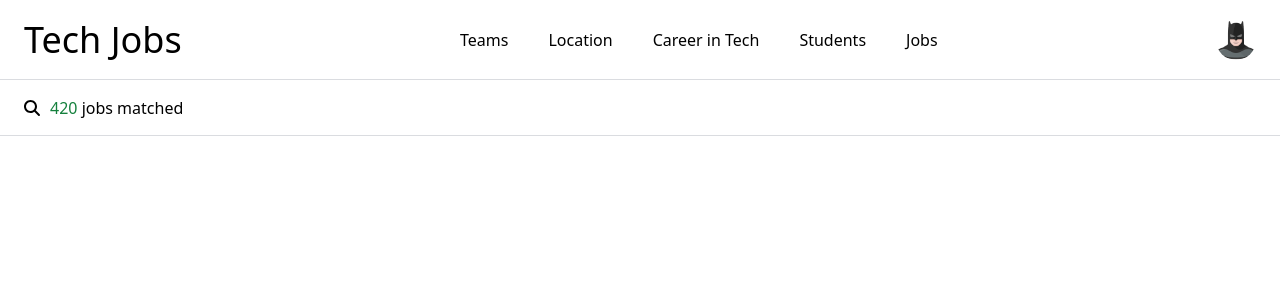
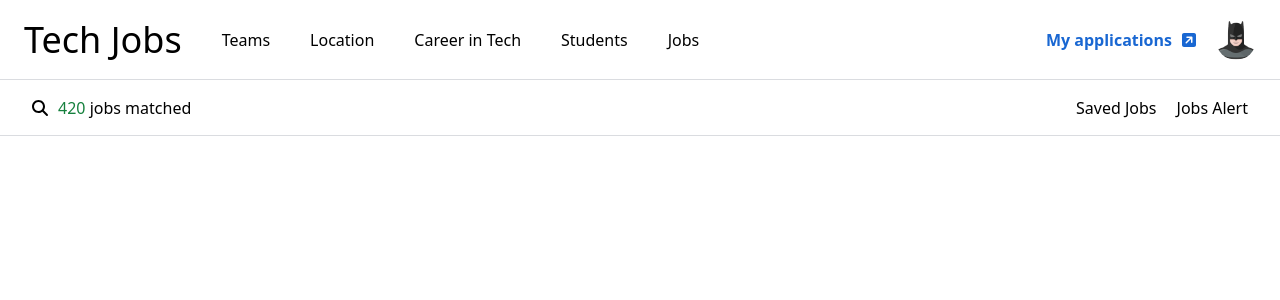
Before and after one commit to utshodebravestone/tech-jobs, a Vue app: page / in a window 1280 px wide. Both pictures are taken after a click on the button "Sign In". Shown: the top 300 px of the page. Built offline with nearby package versions, Linux system fonts and the light colour scheme.

Commit message:
more familiarity

```diff
--- a/src/components/PrimaryNav.vue
+++ b/src/components/PrimaryNav.vue
@@ -1,11 +1,16 @@
 <template>
   <nav
-    class="w-full h-20 flex justify-between items-center px-6 border-b border-custom-gray-1"
+    class="w-full h-20 flex justify-start items-center px-6 border-b border-custom-gray-1"
   >
     <a class="text-4xl font-medium" data-test="brand">{{ brand }}</a>
 
-    <ul class="flex items-center gap-10">
-      <li v-for="menu in menus" :key="menu.name" data-test="menu">
+    <ul class="flex ml-10">
+      <li
+        v-for="menu in menus"
+        :key="menu.name"
+        data-test="menu"
+        class="ml-10 first:ml-0"
+      >
         <a
           :href="menu.link"
           class="hover:opacity-50 transition-opacity duration-300"
@@ -15,7 +20,16 @@
       </li>
     </ul>
 
-    <profile-image v-if="signedIn" data-test="profile-image" />
+    <div class="ml-auto">
+      <div v-if="signedIn" class="flex items-center gap-5">
+        <a
+          href=""
+          class="flex items-center gap-2.5 text-custom-blue-1 font-bold"
+          >My applications
+          <font-awesome-icon :icon="['fas', 'square-arrow-up-right']" />
+        </a>
+        <profile-image data-test="profile-image" />
+      </div>
       <action-button
         v-else
         data-test="sign-in-button"
@@ -23,6 +37,7 @@
         text="Sign In"
         @click="signIn"
       />
+    </div>
   </nav>
 </template>
 
--- a/src/components/SecondaryNav.vue
+++ b/src/components/SecondaryNav.vue
@@ -1,6 +1,6 @@
 <template>
   <nav
-    class="w-full h-14 px-6 bg-white border-b border-custom-gray-1 flex justify-between items-center"
+    class="w-full h-14 px-8 bg-white border-b border-custom-gray-1 flex justify-between items-center"
   >
     <div v-if="onJobsPage" class="flex gap-2.5 items-center">
       <font-awesome-icon :icon="['fas', 'search']" />
@@ -10,6 +10,15 @@
         }}</span>
         jobs matched
       </p>
+    </div>
+
+    <div class="flex gap-5">
+      <a href="" class="hover:opacity-50 transition-opacity duration-300"
+        >Saved Jobs</a
+      >
+      <a href="" class="hover:opacity-50 transition-opacity duration-300"
+        >Jobs Alert</a
+      >
     </div>
   </nav>
 </template>
--- a/src/main.js
+++ b/src/main.js
@@ -1,12 +1,15 @@
 import { createApp } from "vue";
 import { FontAwesomeIcon } from "@fortawesome/vue-fontawesome";
 import { library } from "@fortawesome/fontawesome-svg-core";
-import { faSearch } from "@fortawesome/free-solid-svg-icons";
+import {
+  faSearch,
+  faSquareArrowUpRight,
+} from "@fortawesome/free-solid-svg-icons";
 
 import "@/assets/css/tailwind.css";
 
 import App from "@/App.vue";
 
-library.add(faSearch);
+library.add([faSearch, faSquareArrowUpRight]);
 
 createApp(App).component("font-awesome-icon", FontAwesomeIcon).mount("#app");
```
Lines whose indentation alone changed are shown as unchanged.
